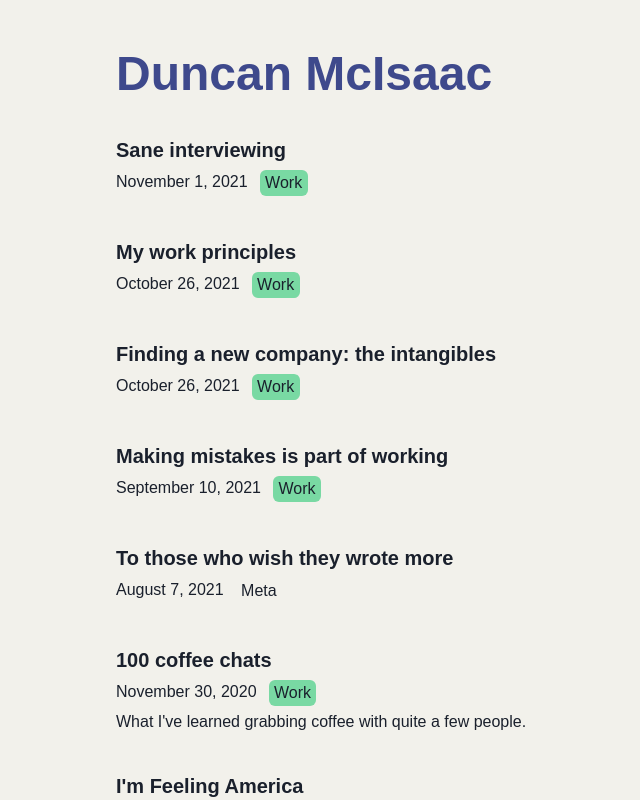
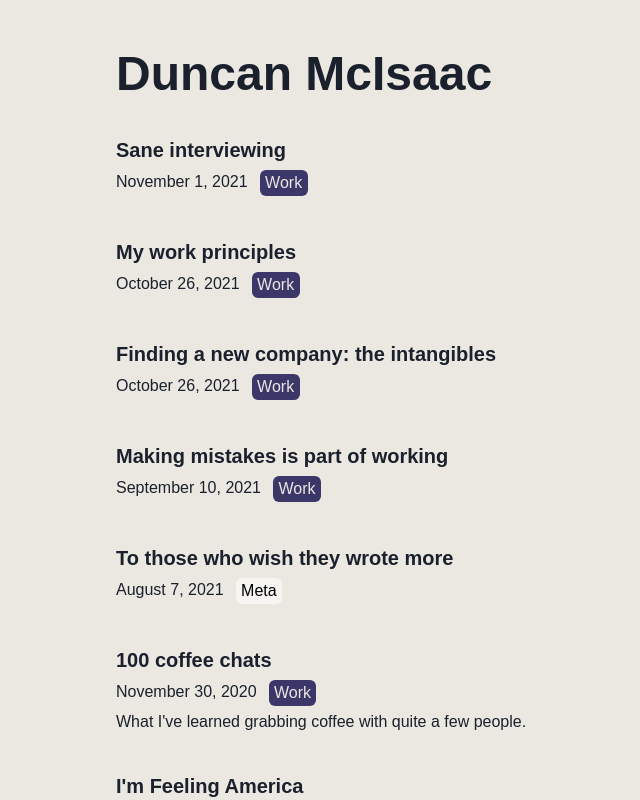
Before and after one commit to 00f2ff/duncan.lol, a Next.js app in the folder src/: page / in a window 1280 px wide. Shown: the top 800 px of the page, without its empty margins (212-852 px from the left). Built offline with nearby package versions, Linux system fonts and the light colour scheme; a web font is replaced by a local one.

Commit message:
prelim Pill variant coloring

```diff
--- /dev/null
+++ b/src/components/Pill.tsx
@@ -0,0 +1,19 @@
+
+import { Box, useStyleConfig } from "@chakra-ui/react";
+
+type Props = {
+  keyPrefix: string;
+  tagName: string;
+}
+
+export default function Pill({keyPrefix, tagName}: Props) {
+  const styles = useStyleConfig("Pill", { variant: tagName.toLocaleLowerCase() })
+  return (
+    <Box
+      __css={styles}
+      key={`${keyPrefix}-${tagName}`}
+    >
+      &nbsp;{tagName}&nbsp;
+    </Box>
+  )
+}
--- a/src/components/PostBlock.tsx
+++ b/src/components/PostBlock.tsx
@@ -3,29 +3,10 @@ import dayjs from "dayjs";
 import { FrontmatterSchema } from "util/files";
 // import theme from "style/theme";
 import NextLink from 'next/link';
+import Pill from "./Pill";
 
 // Flags
 const SHOW_TAGS: boolean = true;
-
-enum tagColors {
-  Work = "brand.mint",
-}
-
-function Pill(keyPrefix: string, tagName: string) {
-  return (
-    <Box
-      key={`${keyPrefix}-${tagName}`}
-      backgroundColor={tagColors[tagName]}
-      padding="1px"
-      borderRadius="md"
-      marginLeft="3"
-      fontWeight="500"
-      fontSize="md"
-    >
-      &nbsp;{tagName}&nbsp;
-    </Box>
-  )
-}
 
 export default function PostBlock(props: FrontmatterSchema) {
   const dateString = (() => {
@@ -38,7 +19,7 @@ export default function PostBlock(props: FrontmatterSchema) {
     }
   })();
 
-  const pills = props.tags.map((tag) => Pill(props.title, tag));
+  const pills = props.tags.map((tag) => Pill({keyPrefix: props.title, tagName: tag}));
 
   return (
     <LinkBox
--- a/src/pages/index.tsx
+++ b/src/pages/index.tsx
@@ -42,6 +42,7 @@ export default function Home({ posts }: Props ) {
           spacing={10}
           width={"50%"}
           marginTop={"50px"}
+          marginBottom={"50px"}
         >
           <Heading color={"brand.blue"} size="2xl">Duncan McIsaac</Heading>
           {posts && posts.map((post) => PostBlockDynamic(post))}
--- /dev/null
+++ b/src/style/component/Pill.ts
@@ -0,0 +1,50 @@
+import { defineStyleConfig } from '@chakra-ui/react'
+
+const Pill = defineStyleConfig({
+  // The styles all pills have in common
+  baseStyle: {
+    padding: "1px",
+    borderRadius: "md",
+    marginLeft: "3",
+    fontWeight: "500",
+    fontSize: "md",
+    color: "brand.alabaster",
+  },
+  variants: {
+    work: {
+      backgroundColor: "brand.delftBlue",
+    },
+    poetry: {
+      backgroundColor: "brand.lightCoral",
+    },
+    "🚂 of thought": {
+      backgroundColor: "brand.celadon",
+      color: "black"
+    },
+    synesthesia: {
+      backgroundColor: "brand.xanthous",
+      color: "black"
+    },
+    school: {
+      backgroundColor: "brand.red",
+    },
+    storytime: {
+      backgroundColor: "brand.tiffanyBlue",
+      color: "black"
+    },
+    software: {
+      backgroundColor: "brand.quinacridoneMagenta"
+    },
+    meta: {
+      backgroundColor: "brand.isabelline",
+      color: "black"
+    },
+    music: {
+      backgroundColor: "brand.harvestGold",
+      color: "black"
+    }
+
+  }
+});
+
+export default Pill;
--- a/src/style/theme.ts
+++ b/src/style/theme.ts
@@ -1,5 +1,7 @@
 import { extendTheme } from "@chakra-ui/react"
-
+import Pill from "./component/Pill";
+// https://coolors.co/ebe8e2-f6f5f1-3c3769-56609d-e07269 with the grain photo
+// https://coolors.co/76d8aa-7dcbd0-e19d22-ecb837-743951
 // todo: clean this up with file extensions: https://chakra-ui.com/docs/styled-system/customize-theme#customizing-global-styles
 // fixme: is it accurate to use 'sans-serif' in the fonts section?
 // fixme: is `code` the right way to frame the monospace font, or do I want to do a custom component style in Chakra?
@@ -7,11 +9,16 @@ import { extendTheme } from "@chakra-ui/react"
 const theme = extendTheme({
   colors: {
     brand: {
-      blue: "#3E498C",
-      mint: "#79D9A3",
-      offwhite: "#F2F1EB",
-      yellow: "#F2B33D",
-      coral: "#F28066",
+      alabaster: "#ebe8e2",
+      isabelline: "#f6f5f1",
+      delftBlue: "#3c3769",
+      ultraViolet: "#56609d",
+      lightCoral: "#e07269",
+      celadon: "#76d8aa",
+      tiffanyBlue: "#7dcbd0",
+      harvestGold: "#e19d22",
+      xanthous: "#ecb837",
+      quinacridoneMagenta: "#743951",
       red: "#D92525",
     },
   },
@@ -23,9 +30,12 @@ const theme = extendTheme({
   styles: {
     global: {
       body: {
-        bg: "brand.offwhite"
+        bg: "brand.alabaster"
       }
     }
+  },
+  components: {
+    Pill,
   }
 });
 
```
